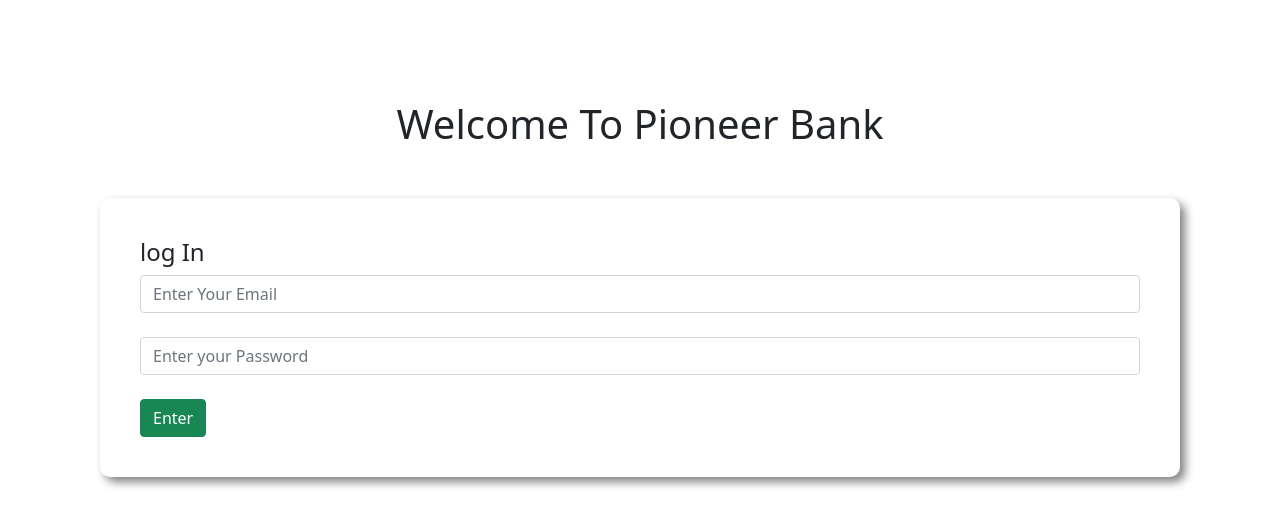
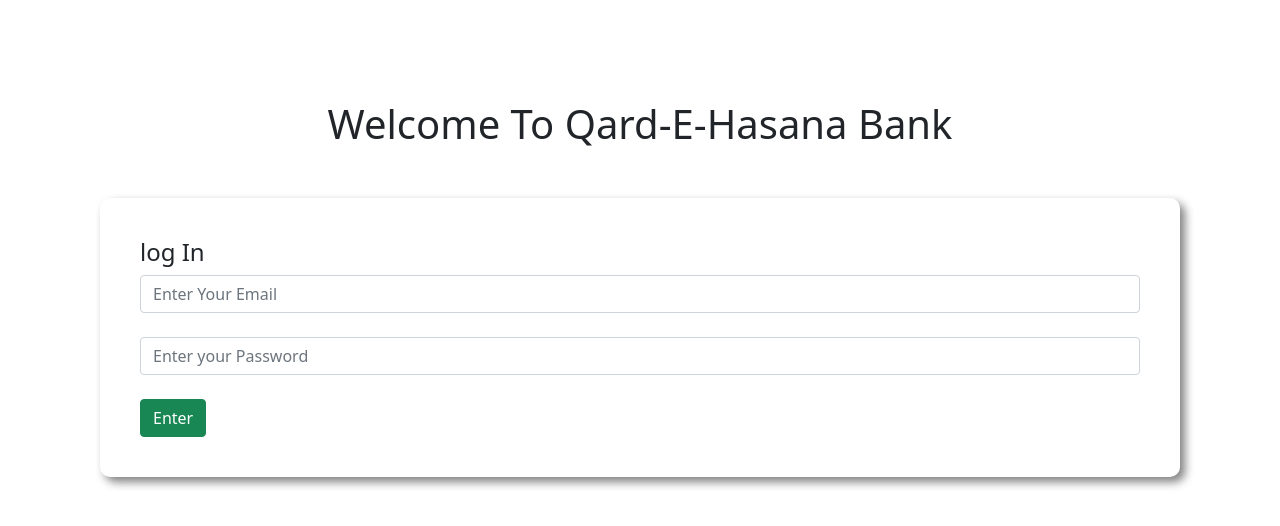
Before and after one commit to saifulmahbub/mohor-bank, a plain HTML site: page index.html in a window 1280 px wide. Drawn offline with nearby package versions, Linux system fonts and the light colour scheme.

Commit message:
made a bank

```diff
--- a/index.html
+++ b/index.html
@@ -10,7 +10,7 @@
 <body>
 
     <div id="login-area">
-        <h1 class="text-center">Welcome To Pioneer Bank</h1>
+        <h1 class="text-center">Welcome To Qard-E-Hasana  Bank</h1>
         <div class="submit-area">
             <h4>log In</h4>
             <input type="text" class="form-control" placeholder="Enter Your Email" name="" id="">
```
